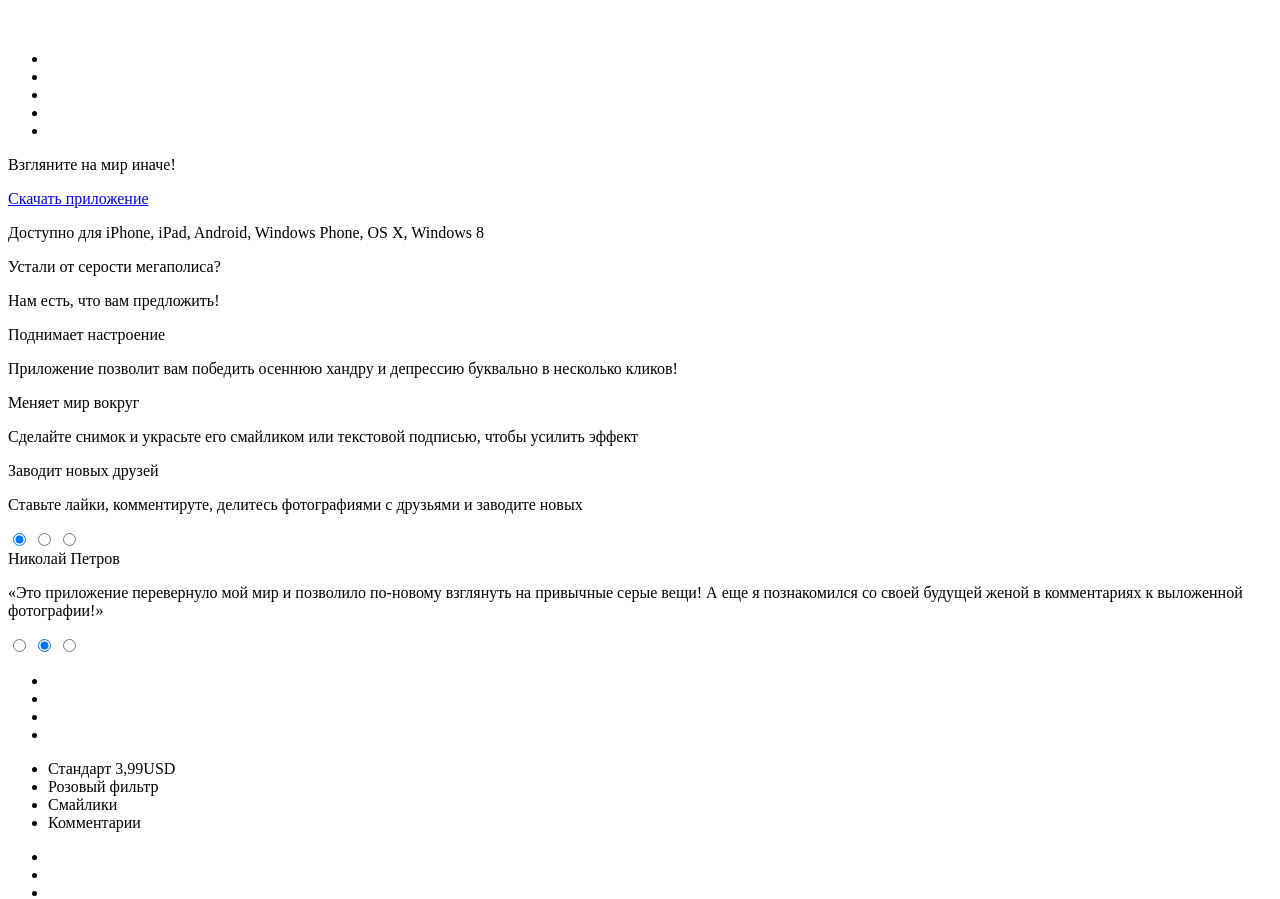
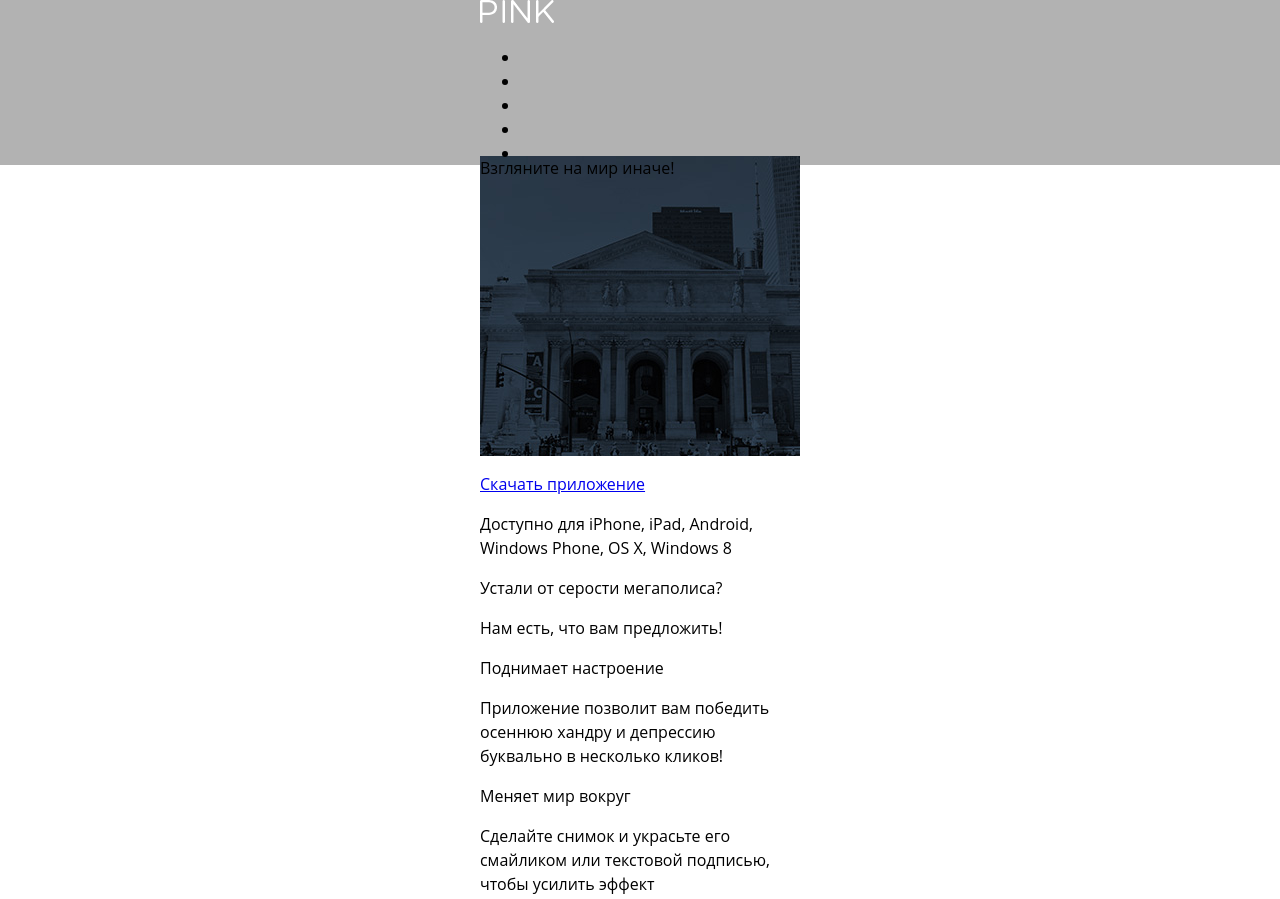
Before and after one commit to OlgaOdnokolova/38936-pink, a website: page index.html in a window 1280 px wide. Shown: the top 899 px of the page. Drawn offline with nearby package versions, Linux system fonts and the light colour scheme; files that its build step writes are made by us from their sources.

Commit message:
пробное

```diff
--- a/index.html
+++ b/index.html
@@ -3,6 +3,8 @@
 
 <head>
   <meta charset="utf-8">
+  <link href="css/normalize.css" type="text/css" rel="stylesheet">
+  <link href="css/style.css" rel="stylesheet" type="text/css">
   <title>Pink-Главная страница</title>
 </head>
 
@@ -11,7 +13,7 @@
 <header class="main-header">
   <div class="container clearfix">
     <figure class="logo">
-      <a href="#"><img src="" width="" height="" alt=""></a>
+      <a href="#"><img src="img/img-logo.png" width="74" height="23" alt="Logo"></a>
     </figure>
     <a class="header-menu">
       <nav>
--- /dev/null
+++ b/sass/style.scss
@@ -0,0 +1,30 @@
+$default-font-family: Open Sans, Arial, san-serif;
+$default-line-height: 24px;
+
+body {
+  min-width: 320px;
+  font-family: $default-font-family;
+  line-height: $default-line-height;
+}
+
+.container {
+  width: 320px;
+  padding: 0 0;
+  margin: 0 auto;
+}
+
+.main-header {
+  background-color: rgba(0,0,0,.3);
+  margin-bottom: -25px;
+}
+
+figure{
+  margin: 0;
+}
+
+.intro {
+  p {
+    min-height: 300px;
+    background: url("../img/bg-intro.jpg") no-repeat;
+  }
+}
```
Also changed, not shown: img/bg-index_intro.png (added), img/bg-intro.jpg (added), img/img-iphone_screen.png (added), img/img-logo.png (added).
